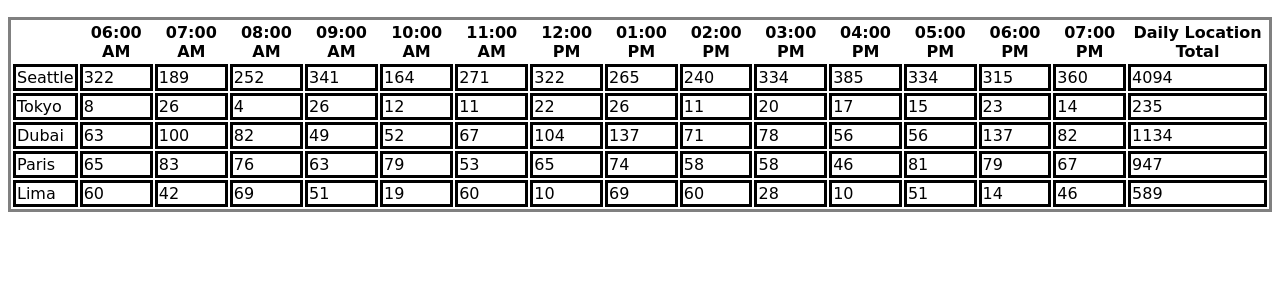
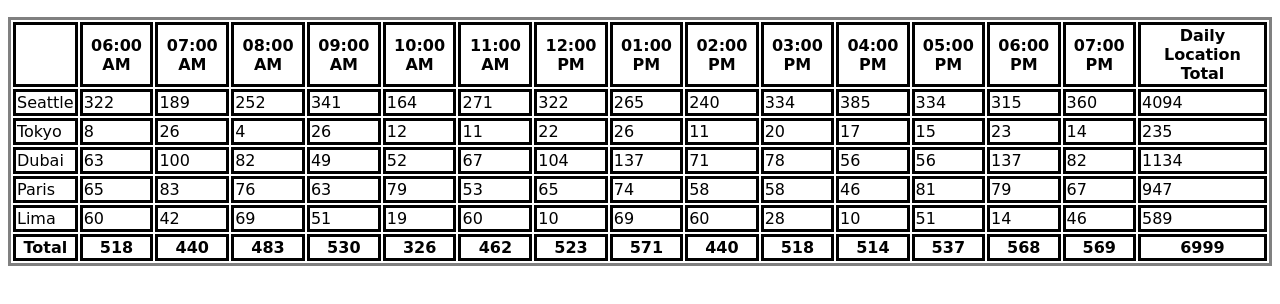
Before and after one commit to AseelHamamreh/cookie-stand, a plain HTML site: page sales.html in a window 1280 px wide. Shown: the part 184-488 px from the top of the page. Drawn offline with Linux system fonts and the light colour scheme.

Commit message:
lab07 Done

```diff
--- a/css/style.css
+++ b/css/style.css
@@ -5,7 +5,7 @@ table {
     width: 100%;
   }
 
-table, td{
+table, td,th{
     border-style: solid;
 }
 .navbar {
--- a/js/app.js
+++ b/js/app.js
@@ -1,6 +1,8 @@
 'use strict';
 
 let WorkingHours = ['06:00 AM','07:00 AM','08:00 AM','09:00 AM','10:00 AM','11:00 AM','12:00 PM','01:00 PM','02:00 PM','03:00 PM','04:00 PM','05:00 PM','06:00 PM','07:00 PM'];
+let AllObjects=[];
+let TotalOfTotals=0;
 
 function MainLocation(Location,MinCust,MaxCust,AvgCookie){
   this.Location = Location;
@@ -12,6 +14,7 @@ function MainLocation(Location,MinCust,MaxCust,AvgCookie){
   this.CookiesPerHour=[];
   this.Results=[];
   this.finalArray=[];
+  AllObjects.push(this);
 }
 
 MainLocation.prototype.findAvgCust= function(){
@@ -73,6 +76,28 @@ MainLocation.prototype.totals=function(){
   }
 };
 
+function lastRow(){
+  const tr2 =document.createElement('tr');
+  Table.appendChild(tr2);
+
+  const th2 = document.createElement('th');
+  tr2.appendChild(th2);
+  th2.textContent='Total';
+
+  for(let i =0;i<WorkingHours.length;i++){
+    let Res=0 ;
+    for(let j=0;j<AllObjects.length;j++){
+      Res=Res+AllObjects[j].CookiesPerHour[i];
+    }
+    const th3 =document.createElement('th');
+    tr2.appendChild(th3);
+    th3.textContent=Res;
+    TotalOfTotals=TotalOfTotals+Res;
+  }
+  const th4 =document.createElement('th');
+  tr2.appendChild(th4);
+  th4.textContent=TotalOfTotals;
+}
 
 // cooling:
 
@@ -82,7 +107,6 @@ Seattle.findCookiesPerHour();
 // Seattle.displaying();
 Seattle.creatTable();
 console.log(Seattle.totals);
-
 
 
 
@@ -113,3 +137,5 @@ Lima.findAvgCust();
 Lima.findCookiesPerHour();
 // Lima.displaying();
 Lima.creatTable();
+
+lastRow();
```
